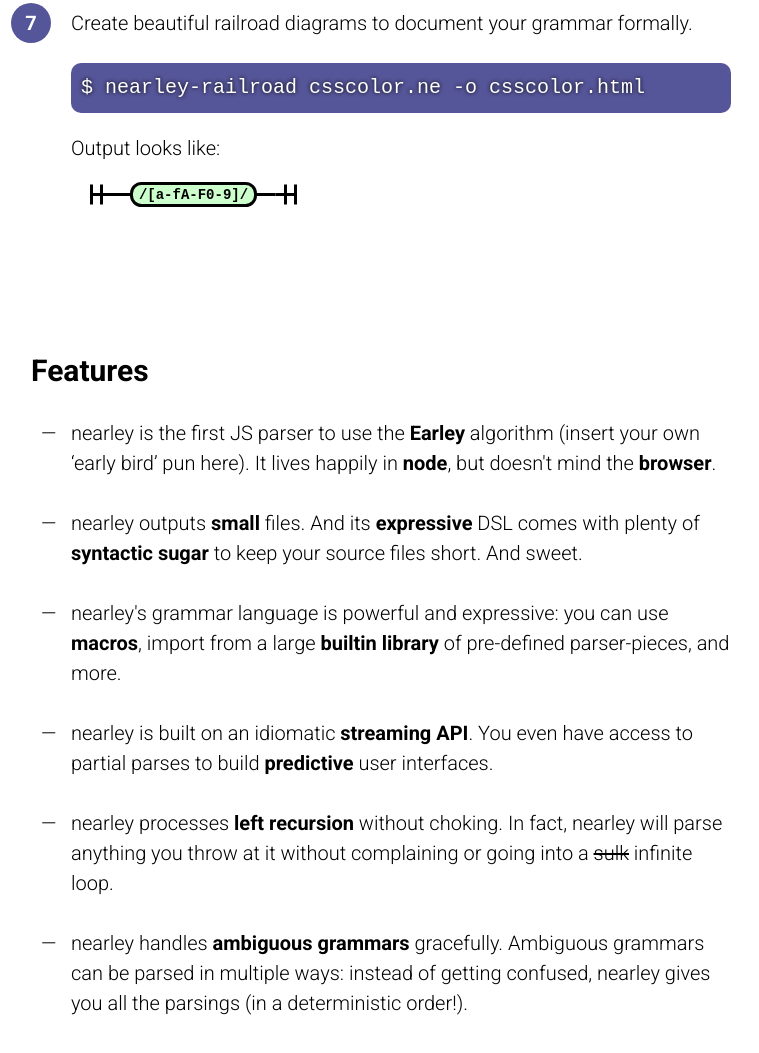
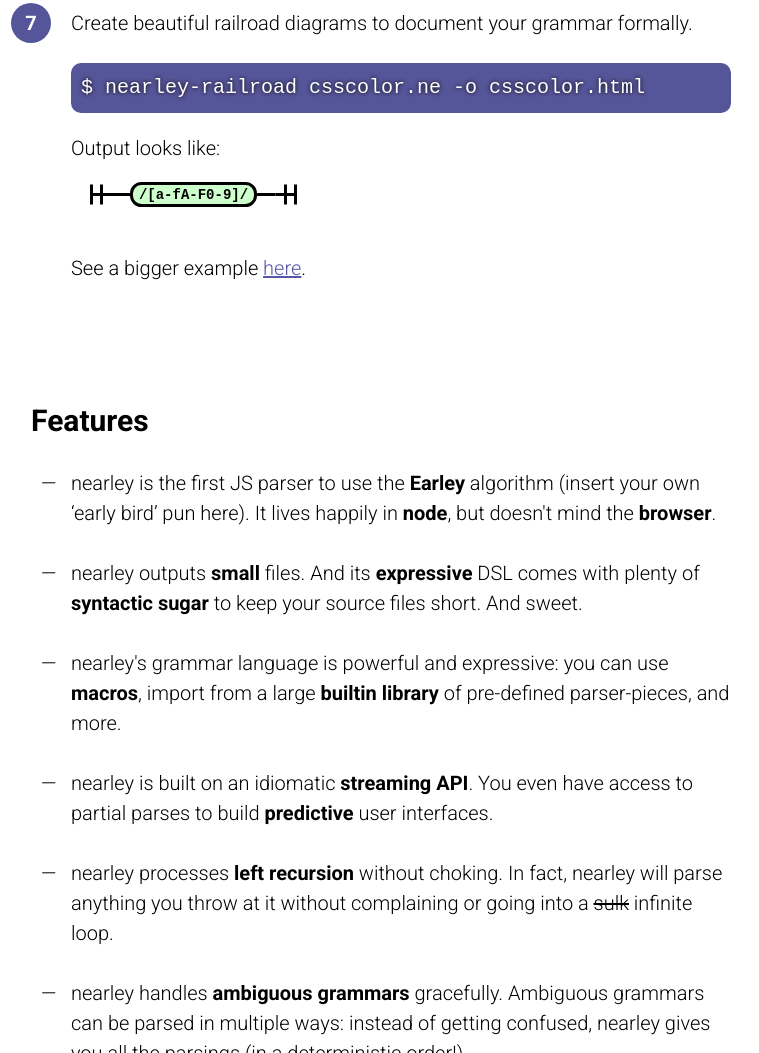
Before and after one commit to kach/nearley, a website: page index.html in a window 1280 px wide. Shown: the part 1918-2971 px from the top of the page, without its empty margins (259-1018 px from the left). Drawn offline with Linux system fonts and the light colour scheme.

Commit message:
renamed files

```diff
--- a/index.html
+++ b/index.html
@@ -178,6 +178,8 @@
 </g>
 </svg>
 
+<p>See a bigger example <a href="www/railroad-demo.html">here</a>.</p>
+
 
 </li>
 
```
Also changed, not shown: www/railroad-demo.html (renamed from www/arithmetic.html).
